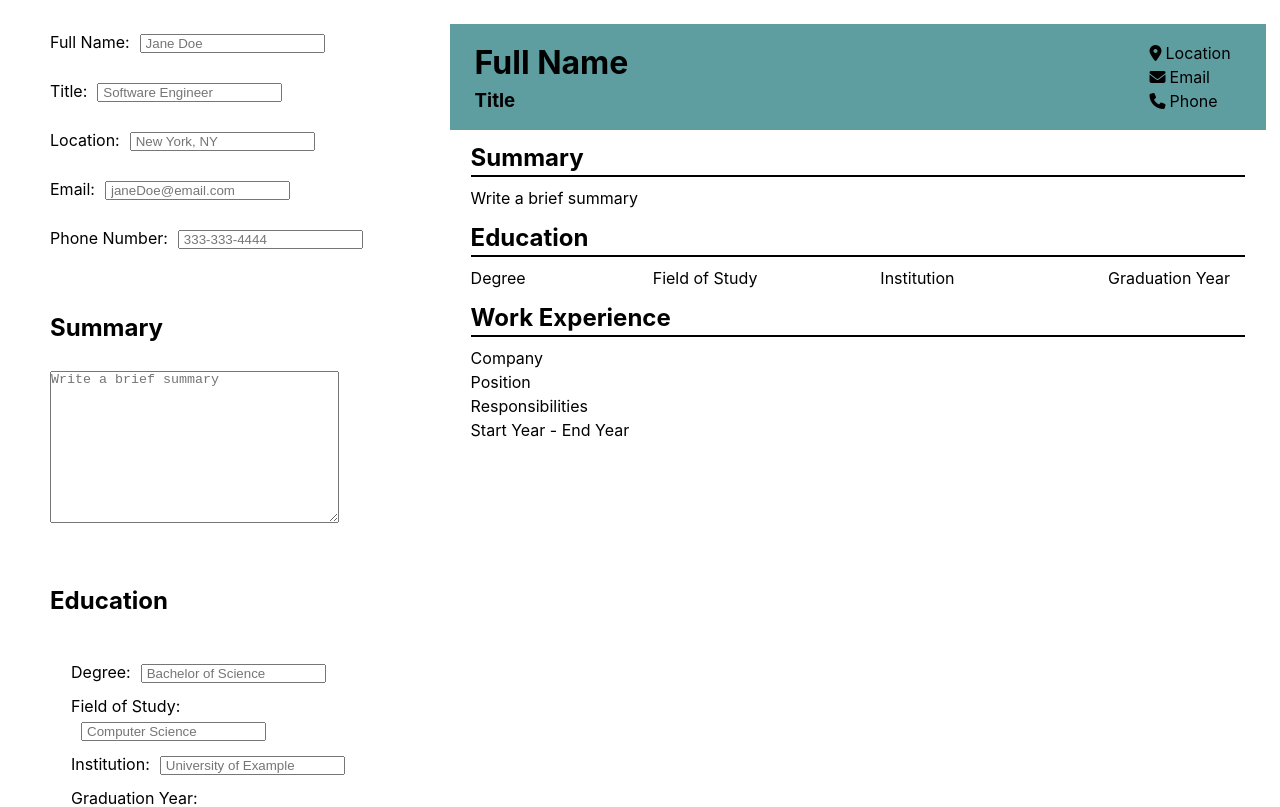
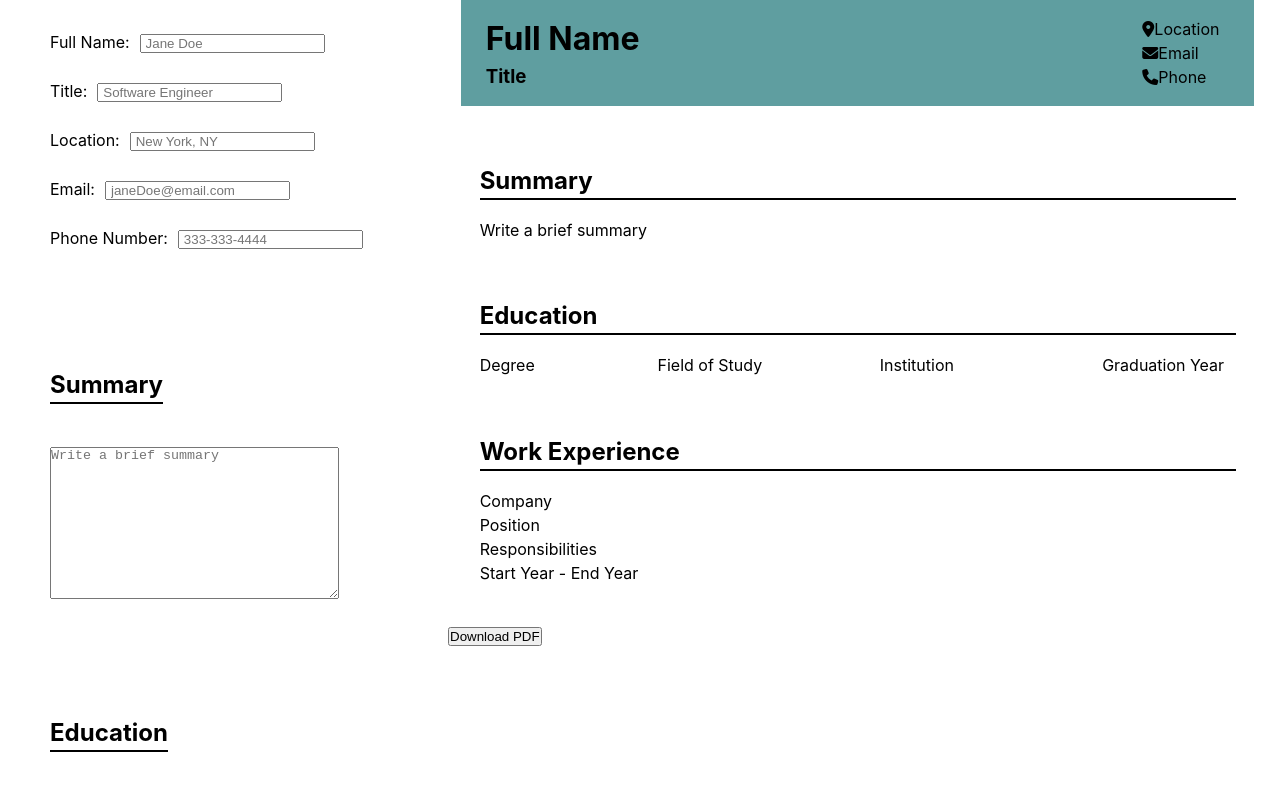
Before and after one commit to ha-x-3/odin-cv-application, a React (Vite) app: page / in a window 1280 px wide. Shown: the top 807 px of the page. Built offline with nearby package versions, Linux system fonts and the light colour scheme.

Commit message:
Added logic for page 2 overflow of preview and exporter

```diff
--- a/src/components/Preview.jsx
+++ b/src/components/Preview.jsx
@@ -1,12 +1,14 @@
 import React, { forwardRef } from 'react';
 import '../styles/previewStyles.css';
 
-const Preview = forwardRef(({ generalInfo, summary, educationInfo, workInfo }, ref) => {
+const Preview = forwardRef(
+	({ generalInfo, summary, educationInfo, workInfo }, ref) => {
 		return (
 			<div
-			className='preview'
 				ref={ref}
+				className='preview-container'
 			>
+				<div className='preview-content'>
 					<div className='intro'>
 						<div>
 							<h1>{generalInfo.name || 'Full Name'}</h1>
@@ -55,12 +57,16 @@ const Preview = forwardRef(({ generalInfo, summary, educationInfo, workInfo }, r
 							<p>{work.responsibilities || 'Responsibilities'}</p>
 							<p>
 								{work.startYear || 'Start Year'} -{' '}
-						{work.isPresent ? 'Present' : 'End Year' + work.endYear}
+								{work.isPresent
+									? 'Present'
+									: work.endYear || 'End Year'}
 							</p>
 						</div>
 					))}
 				</div>
+			</div>
 		);
-});
+	}
+);
 
 export default Preview;
--- a/src/components/pdfExporter.jsx
+++ b/src/components/pdfExporter.jsx
@@ -9,11 +9,11 @@ const PdfExporter = ({ generalInfo, summary, educationInfo, workInfo }) => {
 		const element = previewRef.current;
 
 		const opt = {
-			margin: 0.1,
+			margin: 0,
 			filename: 'resume.pdf',
 			image: { type: 'jpeg', quality: 0.98 },
-			html2canvas: { scale: 2, useCORS: true },
-			jsPDF: { unit: 'in', format: 'a4', orientation: 'portrait' },
+			html2canvas: { scale: 2, useCORS: true, letterRendering: true },
+			jsPDF: { unit: 'mm', format: 'a4', orientation: 'portrait' },
 		};
 
 		html2pdf().from(element).set(opt).save();
@@ -21,14 +21,13 @@ const PdfExporter = ({ generalInfo, summary, educationInfo, workInfo }) => {
 
 	return (
 		<div>
-			<div ref={previewRef}>
 			<Preview
+				ref={previewRef}
 				generalInfo={generalInfo}
 				summary={summary}
 				educationInfo={educationInfo}
 				workInfo={workInfo}
 			/>
-			</div>
 			<button onClick={handleDownload}>Download PDF</button>
 		</div>
 	);
--- a/src/styles/previewStyles.css
+++ b/src/styles/previewStyles.css
@@ -1,16 +1,17 @@
-.preview {
-    border: 1px solid white;
-    padding: 15px 20px;
-    margin: 25px auto;
-    width: 816px;
-    height: 1056px;
-    background-color: white;;
+.preview-container {
+  width: 210mm;  /* A4 width */
+  margin: 0 auto;
+  background-color: white;
   color: black;
+}
+
+.preview-content {
+  padding: 5mm;  /* Typical margins for a document */
 }
 
 .intro {
   background-color: cadetblue;
-    margin: -17px -21px 0 -21px;
+  margin: -5mm -5mm 0mm -5mm;  /* Negative margin to cover the padding */
   padding: 15px 25px;
   display: flex;
   align-items: center;
@@ -21,16 +22,13 @@
   margin-right: 10px;
 }
 
-i {
-    padding-right: 4px;
+h2 {
+  position: relative;
+  margin: 15mm 0 5mm;
+  page-break-after: avoid;
 }
 
-.preview h2 {
-  position: relative;
-  margin: 10px 0;
-}
-
-.preview h2::after {
+h2::after {
   content: "";
   position: absolute;
   left: 0;
@@ -41,10 +39,32 @@ i {
 }
 
 .entry {
-    margin-bottom: 10px;
+  margin-bottom: 5mm;
+  page-break-inside: avoid;
 }
 
 .educationRow {
   display: grid;
   grid-template-columns: 1fr 1.25fr 1.25fr 0.75fr;
 }
+
+@media print {
+  body {
+    margin: 0;
+    padding: 0;
+  }
+
+  .preview-container {
+    width: 210mm;
+    height: 297mm;  /* A4 height */
+    page-break-after: always;
+  }
+
+  .preview-content {
+    height: 100%;
+  }
+
+  h2, .entry {
+    page-break-inside: avoid;
+  }
+}
```
Lines whose indentation alone changed are shown as unchanged.
